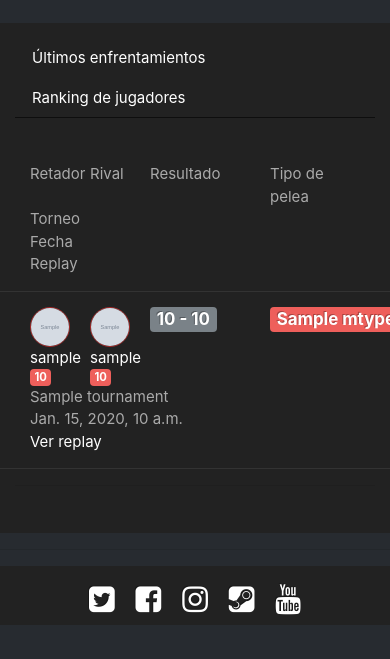
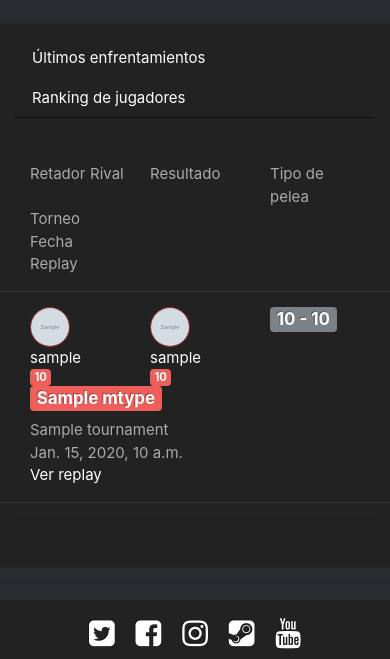
Before and after one commit to fidodido/sf3ranking, a Django app: template app/templates/app/index/matches.html in a window 390 px wide; the page is wider, and only the part inside the window is pictured. Shown: the part 203-862 px from the top of that part. Before the commit the page ends 818 px from the top of that part, so only its background shows below. Run offline with Django 3.2, Linux system fonts and the light colour scheme; the template is opened without the code that fills it: most values are stand-ins (such as "Sample title", 1, 10 or a date in 2020); grey boxes marked "Sample" are stand-in pictures; some libraries are stand-ins or nearby versions.

Commit message:
layout fix

```diff
--- a/app/templates/app/index/matches.html
+++ b/app/templates/app/index/matches.html
@@ -16,7 +16,7 @@
 </div>
 {% for result in results %}
 <div class="row row-table">
-    <div class="col-md-2 col-2">
+    <div class="col-md-2 col-4">
           <img class="rounded-circle" style="width: 40px; height: 40px;" src="{{ baseUrl }}/app/img/chars/{{result.challenging.main.url_image }}">
           <br>
           <a href="{% url 'player' result.challenging.id %}">{{ result.challenging.nickname }}</a>
@@ -27,7 +27,7 @@
           <span class="badge badge-danger">{{ result.ranking_del_challenging|floatformat }}</span>
           {% endif %}
     </div>
-    <div class="col-md-2 col-2">
+    <div class="col-md-2 col-4">
           <img class="rounded-circle" style="width: 40px; height: 40px;" src="{{ baseUrl }}/app/img/chars/{{result.rival.main.url_image }}">
           <br>
           <a href="{% url 'player' result.rival.id %}">{{ result.rival.nickname }}</a>
@@ -44,7 +44,7 @@
       <a href="#"><a href="{% url 'delete_match' result.id %}">eliminar</a></a>
       {% endif %}
     </div>
-    <div class="col-md-2 col-4">
+    <div class="col-md-2 col-0">
       {% if result.mtype.is_tournament %}
       <h4><span class="badge badge-info">{{ result.mtype.name }}</span></h4>
       {% else %}
```
